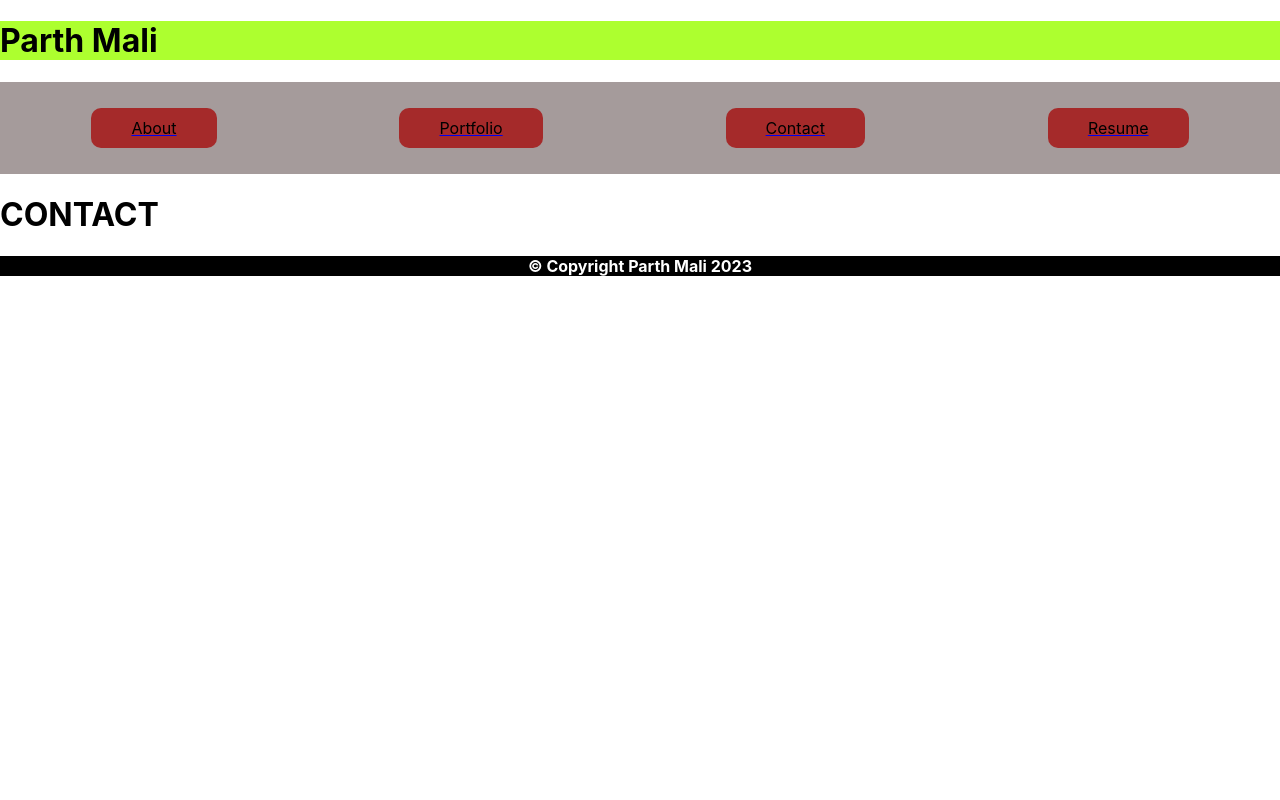
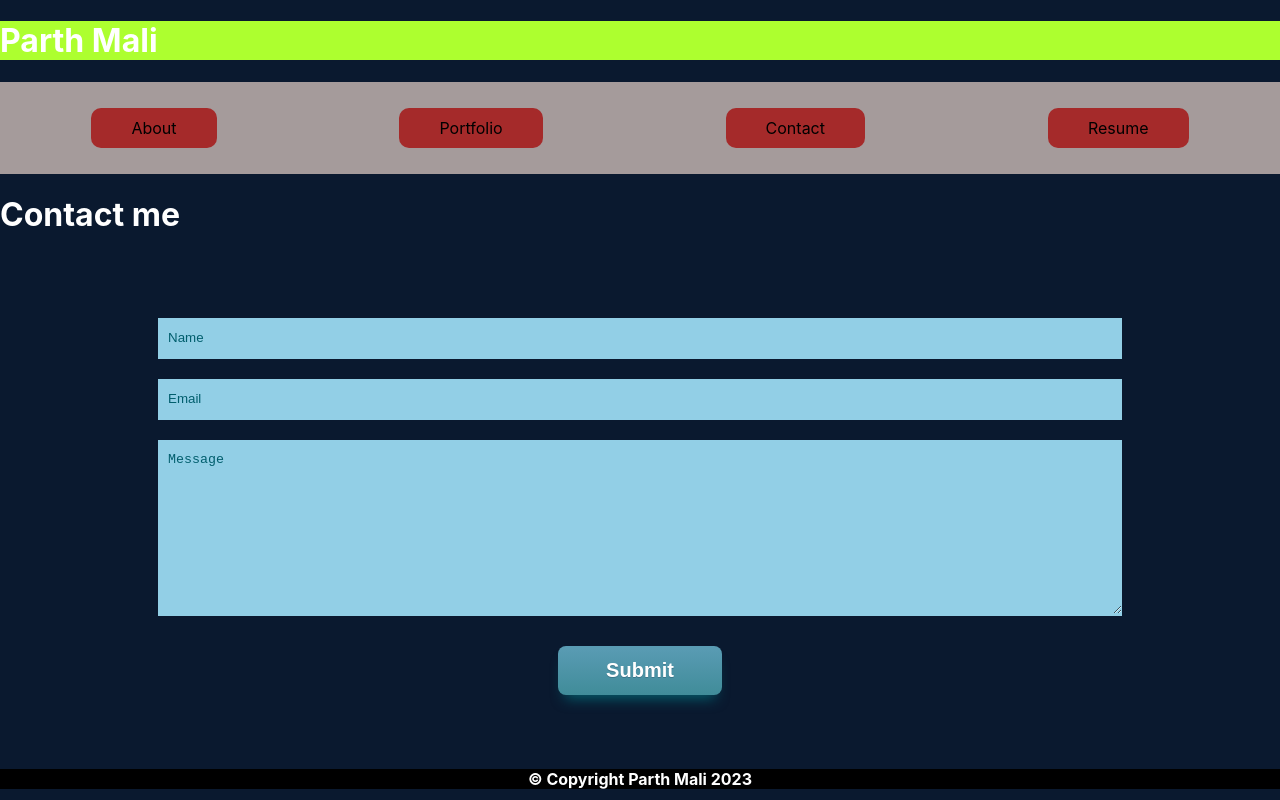
Before and after one commit to Parth0415/parthnewportfolio, a React (Create React App) app: page /contact in a window 1280 px wide. Built offline with nearby package versions, Linux system fonts and the light colour scheme.

Commit message:
Add CSS to components

```diff
--- a/src/components/contact/contact.css
+++ b/src/components/contact/contact.css
@@ -0,0 +1,57 @@
+.contactForm{
+    display: flex;
+    flex-direction: column;
+    gap: 10px;
+    margin: 5% 10%;
+    padding: 10px 30px;
+}
+
+.inputField{
+    border: none;
+    border-bottom: 2px solid rgba(155, 154, 154, 0);
+    margin-top: 10px;
+    padding: 12px 10px;
+    transition: 0.2s ease-in-out;
+    outline: none;
+    background-color: #92cfe6;
+    color: #005e6d;
+}
+
+.inputField::placeholder{
+    color: #005e6d;
+}
+
+.inputField:focus{
+    border-bottom: 2px solid rgb(109, 109, 109);
+    border-color: black;
+}
+
+.submitButton{
+    box-shadow: 0px 10px 14px -7px #046270;
+	background:linear-gradient(to bottom, #599bb3 5%, #408c99 100%);
+	background-color:#599bb3;
+	border-radius:8px;
+	display:inline-block;
+	cursor:pointer;
+	color:#ffffff;
+	font-family:Arial;
+	font-size:20px;
+	font-weight:bold;
+	padding:13px 32px;
+	text-decoration:none;
+	text-shadow:0px 1px 0px #3d768a;
+    width: 100px;
+    align-self: center;
+    text-align: center;
+    margin-top: 20px;
+}
+
+.submitButton :hover{
+    background:linear-gradient(to bottom, #408c99 5%, #599bb3 100%);
+	background-color:#408c99;
+}
+
+.submitButton:active{
+    position:relative;
+	top:1px;
+}
--- a/src/components/contact/contact.js
+++ b/src/components/contact/contact.js
@@ -1,8 +1,17 @@
 import React from "react";
+import "./contact.css"
 
 function Contact(){
     return(
-        <h1>CONTACT</h1>
+        <div>
+            <h1>Contact me</h1>
+            <form className="contactForm">
+                <input placeholder="Name" className="inputField"/>
+                <input placeholder="Email" className="inputField"/>
+                <textarea placeholder="Message" rows= "10" className="inputField"/>
+                <div className="submitButton">Submit</div>
+            </form>
+        </div>
     )
 }
 
--- a/src/components/nav/nav.css
+++ b/src/components/nav/nav.css
@@ -4,6 +4,11 @@ nav{
     justify-content: space-around;
     background-color: #a59b9b;
     padding: 10px 0px;
+}
+
+nav a{
+    text-decoration: none;
+    color: #111;
 }
 
 
--- a/src/components/portfolio/portfolio.css
+++ b/src/components/portfolio/portfolio.css
@@ -19,6 +19,7 @@
   height: 100%;
   width: 100%;
 }
+
 
 .projectBody {
   width: 100%;
@@ -46,10 +47,21 @@
   font-size: 40px;
   font-weight: 500;
 }
-.projectBody > a {
-  text-decoration: none;
+.projectLink{
+  width: 40px;
+  height: 40px;
+  background-color: rgba(0, 0, 0, 0.8);
+  padding: 10px;
+  border-radius: 50%;
+  transition: 0.1s ease-in-out;
+}
 
-  color: #fff;
+.projectLink:hover{
+  transform: scale(1.2);
 }
-.projectBody > p {
+
+.projectLinks{
+  display: flex;
+  flex-direction: row;
+  gap: 20px;
 }
--- a/src/components/portfolio/portfolio.js
+++ b/src/components/portfolio/portfolio.js
@@ -6,6 +6,8 @@ import project3 from "../assets/images/project3.png";
 import project4 from "../assets/images/project4.png";
 import project5 from "../assets/images/project5.png";
 import project6 from "../assets/images/project6.png";
+import github from "../assets/images/github.png";
+import web from "../assets/images/web.png";
 function Portfolio() {
   return (
     <div>
@@ -14,36 +16,42 @@ function Portfolio() {
         <ProjectComponent
           title="Project 1"
           img={project1}
+          github = "https://github.com/AshKetchumAndPikachu/PokemonBattle"
           link="https://ashketchumandpikachu.github.io/PokemonBattle/"
           tech="Javascript, HTML, CSS"
         />
         <ProjectComponent
           title="Project 2"
           img={project2}
+          github ="https://github.com/Project2Group6/Shift_Wiz"
           link="https://shift-wiz.herokuapp.com/"
           tech="Javascript, HTML, CSS"
         />
         <ProjectComponent
           title="Project 3"
           img={project3}
+          github ="https://github.com/Parth0415/Fundamental_Coding_Quiz"
           link="https://parth0415.github.io/Fundamental_Coding_Quiz/"
           tech="Javascript, HTML, CSS"
         />
            <ProjectComponent
           title="Project 4"
           img={project4}
+          github ="https://github.com/Parth0415/Code-Refactor"
           link="https://parth0415.github.io/Code-Refactor/"
           tech="Javascript, HTML, CSS"
         />
            <ProjectComponent
           title="Project 5"
           img={project5}
+          github ="https://github.com/Parth0415/Parth-Daily-Work-Day-Scheduler"
           link="https://parth0415.github.io/Parth-Daily-Work-Day-Scheduler/"
           tech="Javascript, HTML, CSS"
         />
            <ProjectComponent
           title="Project 6"
           img={project6}
+          github ="https://github.com/Parth0415/Secure-Password-Generator"
           link="https://parth0415.github.io/Secure-Password-Generator/"
           tech="Javascript, HTML, CSS"
         />
@@ -56,12 +64,18 @@ function ProjectComponent(props) {
   return (
     <div className="projectTile">
       <img src={props.img} alt="project" />
+
       <div className="projectBody">
+      <h2>{props.title}</h2>
 
-      <h2>{props.title}</h2>
-      <a href={props.link}>Gitub</a>
+      <div className="projectLinks">
+      <a href={props.github}><img className="projectLink" src={github} alt= "github"/></a>
+      <a href={props.link}><img className="projectLink" src={web} alt= "web"/></a>
+      </div>
+
       <p>{props.tech}</p>
       </div>
+
     </div>
   );
 }
--- a/src/index.css
+++ b/src/index.css
@@ -5,6 +5,11 @@ body {
     sans-serif;
   -webkit-font-smoothing: antialiased;
   -moz-osx-font-smoothing: grayscale;
+  background-color: #0a192f;
+}
+
+*{
+  color: #fff;
 }
 
 code {
```
Also changed, not shown: src/components/assets/images/github.png (added), src/components/assets/images/web.png (added).
